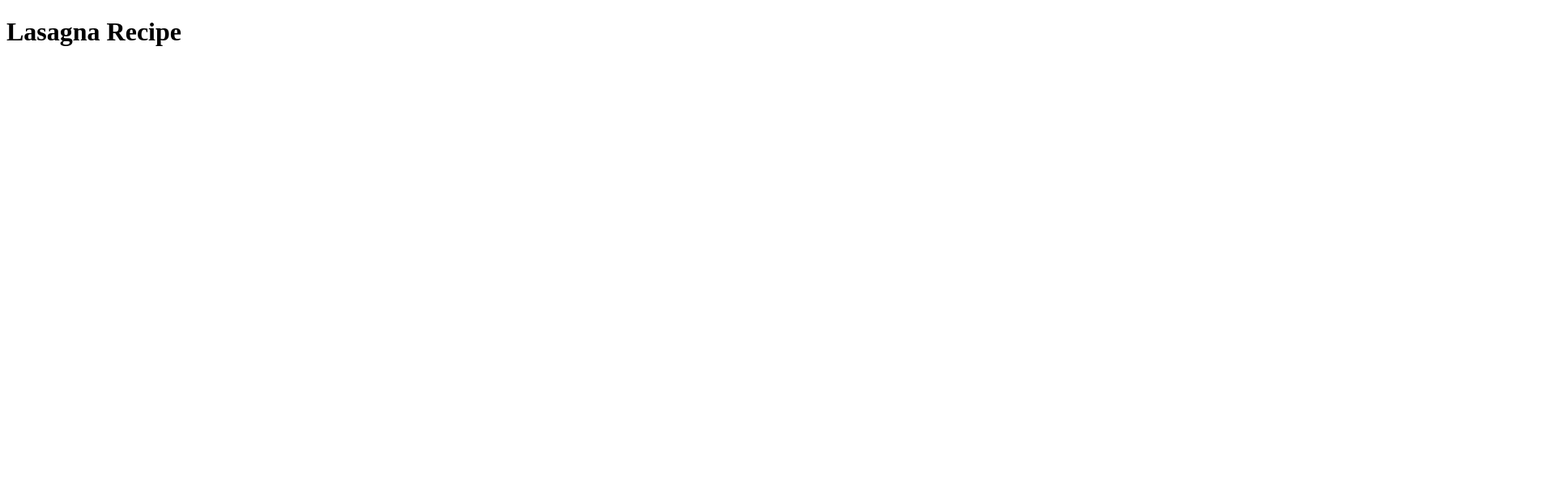
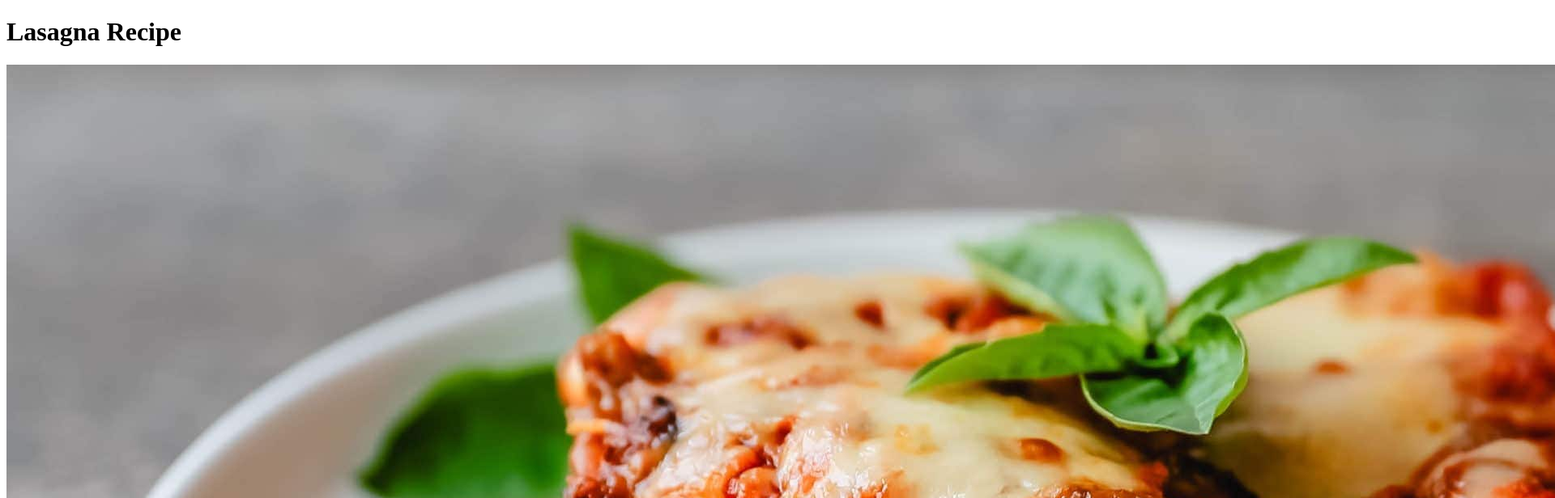
Before and after one commit to HunterSaine/odin-recipes, a plain HTML site: page recipes/lasagna.html in a window 1280 px wide. Shown: the top 616 px of the page at 81% size, 1920 px wide, since content can reach past the window. Drawn offline with Linux system fonts and the light colour scheme.

Commit message:
added images to the images folder and recipe pages

```diff
--- a/recipes/lasagna.html
+++ b/recipes/lasagna.html
@@ -8,5 +8,6 @@
   </head>
   <body>
     <h1>Lasagna Recipe</h1>
+    <img src="../images/lasagna.jpg" />
   </body>
 </html>
```
Also changed, not shown: recipes/burgers.html (+1 -0 lines), images/burger.jpg (added), images/cake.jpg (added), images/lasagna.jpg (added).
